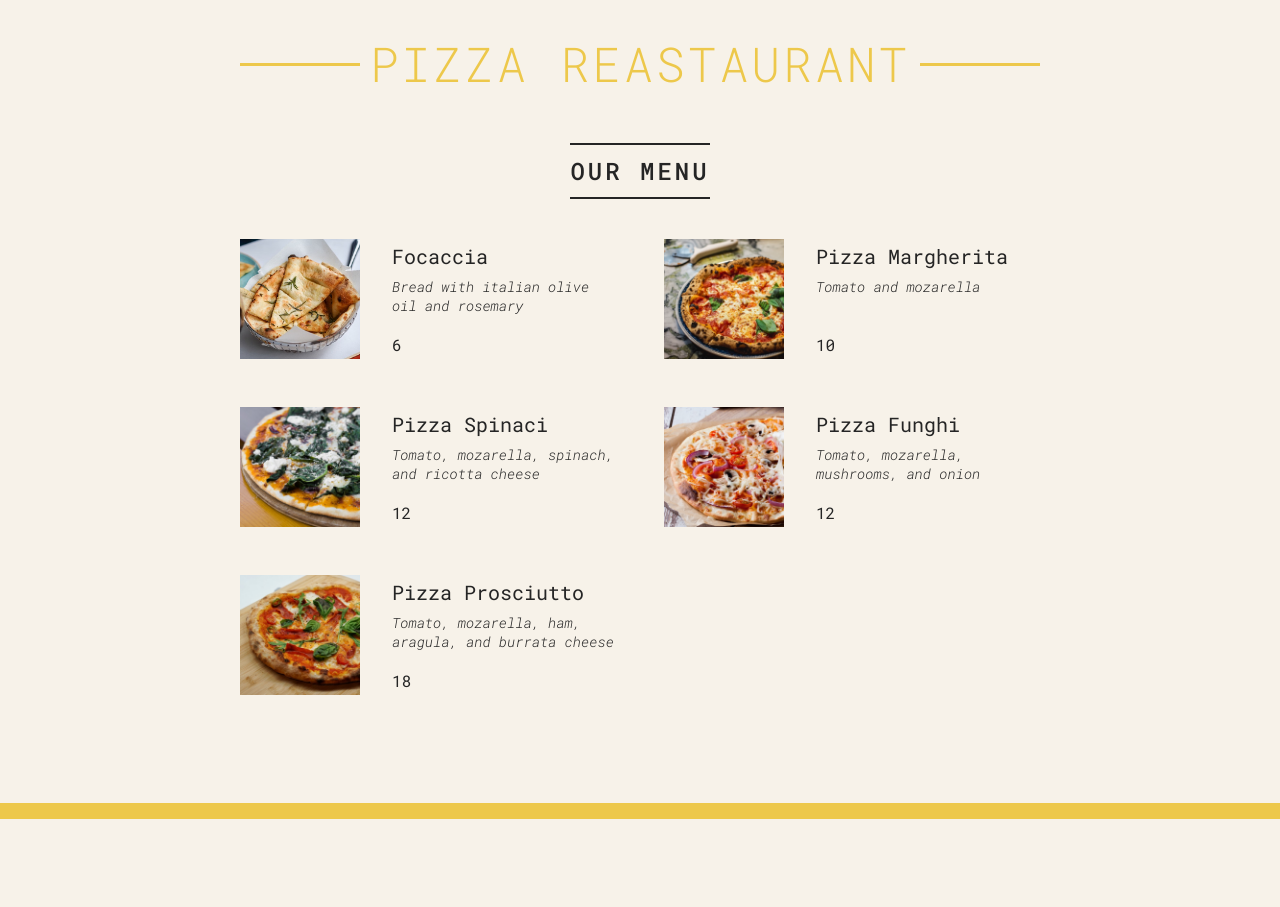
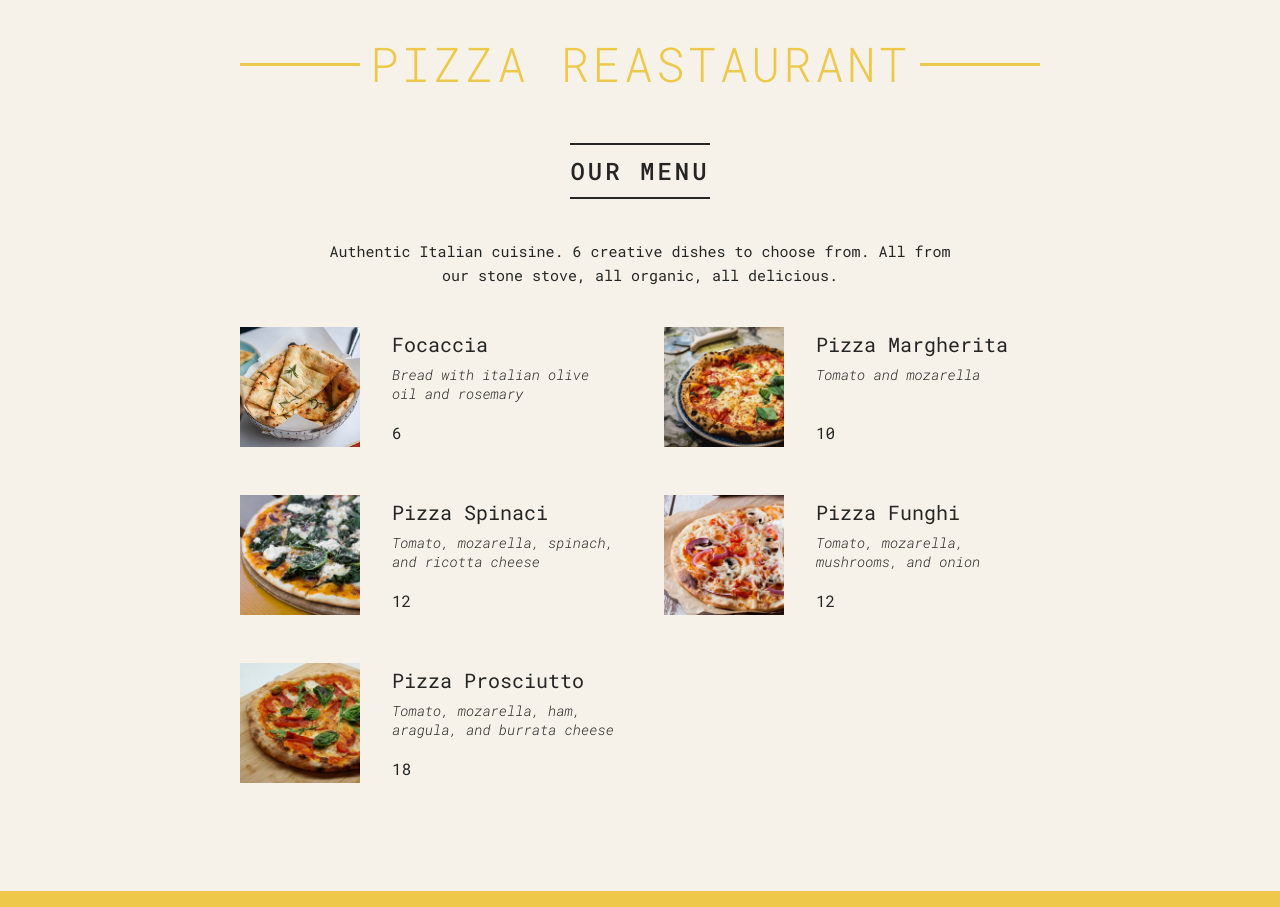
Before and after one commit to DayaJuang/Pizza-Menu, a React (Create React App) app: page / in a window 1280 px wide. Before the commit the page ends 819 px from the top, so only its background shows below. Built offline with nearby package versions, Linux system fonts and the light colour scheme.

Commit message:
[learn] adding react fragment

```diff
--- a/src/index.js
+++ b/src/index.js
@@ -18,12 +18,19 @@ export function Menu() {
   return (
     <main className="menu">
       <h2>Our Menu</h2>
+
       {pizzas.length > 0 && (
-        <ul className="pizzas">
-          {pizzas.map((pizza, i) => (
-            <Pizza key={i} pizzaObj={pizza} />
-          ))}
-        </ul>
+        <>
+          <p>
+            Authentic Italian cuisine. 6 creative dishes to choose from. All
+            from our stone stove, all organic, all delicious.
+          </p>
+          <ul className="pizzas">
+            {pizzas.map((pizza, i) => (
+              <Pizza key={i} pizzaObj={pizza} />
+            ))}
+          </ul>
+        </>
       )}
     </main>
   );
```
